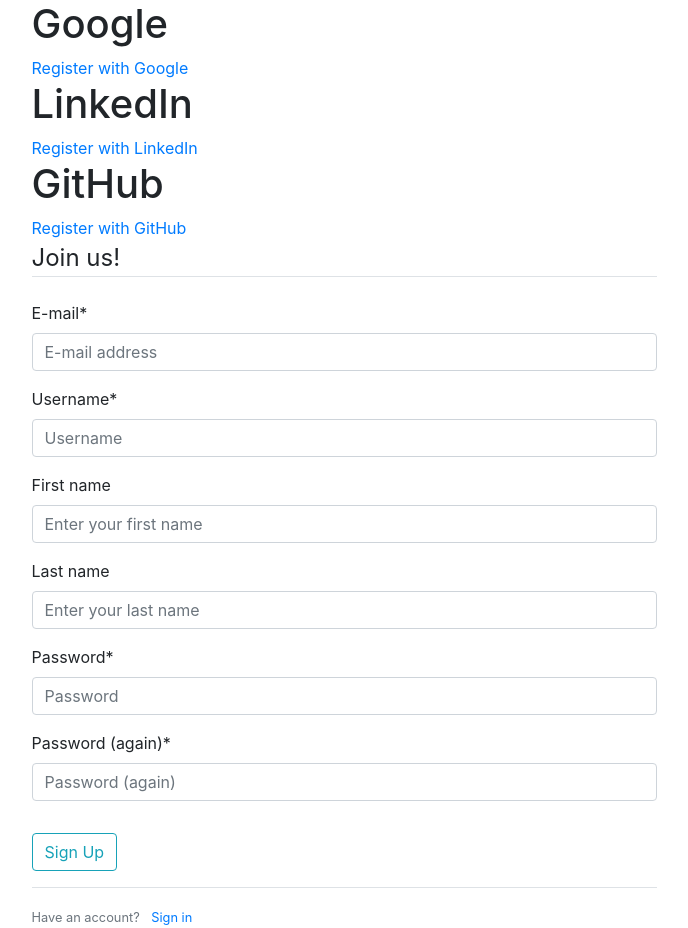
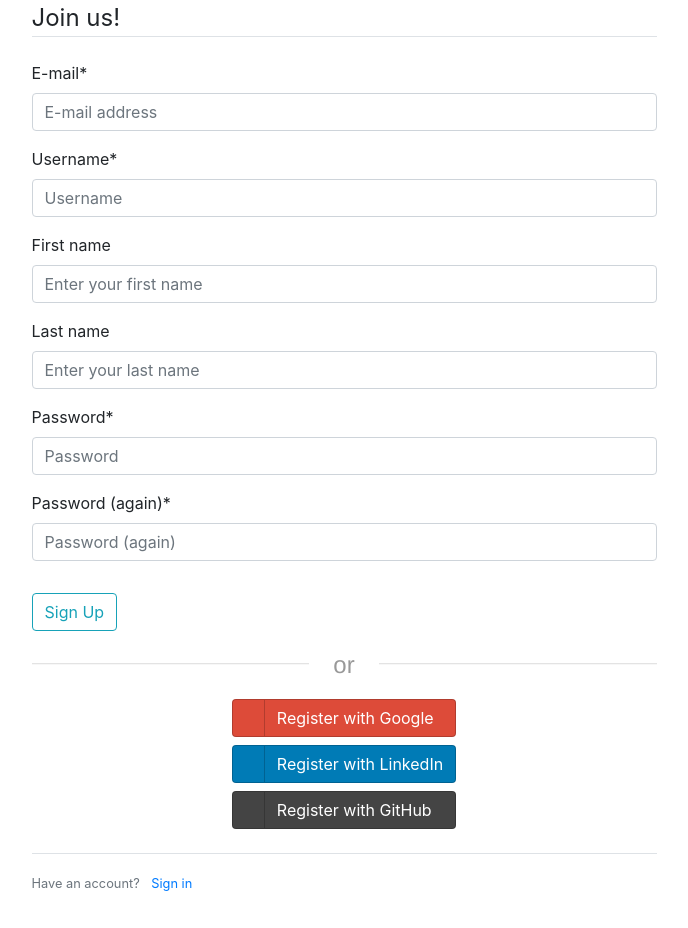
Before and after one commit to Devs-Hunting/stock-market-app, a Django app: page /accounts/signup/ in a window 1280 px wide. Shown: the part 72-1000 px from the top of the page, without its empty margins (296-984 px from the left). After the commit the page ends 963 px from the top, so only its background shows below. Run offline with Django 4.2, Linux system fonts and the light colour scheme; some libraries are stand-ins or nearby versions.

Commit message:
Social app icons reworked: - css for social buttons downloaded - fontawesomefree installed - custom divider created between form and social apps icons

```diff
--- a/requirements.txt
+++ b/requirements.txt
@@ -11,6 +11,7 @@
 django-allauth==0.54.0
 django-crispy-forms==2.0
 filelock==3.12.2
+fontawesomefree==6.4.0
 identify==2.5.24
 idna==3.4
 nodeenv==1.8.0
--- a/src/psmproject/psmproject/settings/development.py
+++ b/src/psmproject/psmproject/settings/development.py
@@ -48,6 +48,7 @@
     "allauth.socialaccount.providers.linkedin_oauth2",
     "allauth.socialaccount.providers.google",
     "allauth.socialaccount.providers.github",
+    "fontawesomefree",
 ]
 
 MIDDLEWARE = [
@@ -134,6 +135,10 @@
 
 STATIC_URL = "static/"
 
+STATICFILES_DIRS = [
+    BASE_DIR / "static",
+]
+
 # Default primary key field type
 # https://docs.djangoproject.com/en/4.2/ref/settings/#default-auto-field
 
--- /dev/null
+++ b/src/psmproject/static/css/divider.css
@@ -0,0 +1,20 @@
+.text-divider   {
+    margin: 2em 0;
+    line-height: 0;
+    text-align: center;
+}
+
+.text-divider span  {
+    background-color: #fff;
+    padding: 1em;
+    font-family: Helvetica,Arial,FreeSans,sans-serif;
+    font-size: 1.5rem;
+    color: #999;
+}
+
+.text-divider:before    {
+    content: " ";
+    display: block;
+    border-top: 1px solid #e3e3e3;
+    border-bottom: 1px solid #f7f7f7;
+}
--- a/src/psmproject/templates/base.html
+++ b/src/psmproject/templates/base.html
@@ -2,6 +2,8 @@
 <html>
   <head>
     {% include "head.html" %}
+    {% block head %}
+    {% endblock %}
   </head>
   <body>
     {%include "navbar.html" %}
--- a/src/psmproject/usersapp/templates/account/signup.html
+++ b/src/psmproject/usersapp/templates/account/signup.html
@@ -1,16 +1,18 @@
 {% extends 'base.html' %}
+{% load static %}
 {% load crispy_forms_tags %}
 {% load socialaccount %}
+
+{% block head %}
+    <link rel="stylesheet" href="{% static 'css/bootstrap-social.css' %}">
+    <link rel="stylesheet" href="{% static 'css/divider.css' %}">
+    <link href="{% static 'fontawesomefree/css/fontawesome.css' %}" rel="stylesheet" type="text/css">
+    <link href="{% static 'fontawesomefree/css/brands.css' %}" rel="stylesheet" type="text/css">
+{% endblock %}
 
 {% block content %}
     <div class="row justify-content-center">
         <div class="col-sm-6">
-            <h1>Google</h1>
-            <a href="{% provider_login_url 'google' %}">Register with Google</a>
-            <h1>LinkedIn</h1>
-            <a href="{% provider_login_url 'linkedin_oauth2' %}">Register with LinkedIn</a>
-            <h1>GitHub</h1>
-            <a href="{% provider_login_url 'github' %}">Register with GitHub</a>
             <form method="POST">
                 {% csrf_token %}
                 <fieldset class="form-group">
@@ -21,6 +23,24 @@
                     <button class="btn btn-outline-info" type="submit">Sign Up</button>
                 </div>
             </form>
+            <p class="text-divider"><span>or</span></p>
+            <div class="row justify-content-center">
+                <div class="text-center">
+                    <a class="btn btn-block btn-social btn-google" href="{% provider_login_url 'google' %}">
+                        <span class="fa-brands fa-google"></span>
+                        Register with Google
+                    </a>
+                    <a class="btn btn-block btn-social btn-linkedin" href="{% provider_login_url 'linkedin_oauth2' %}">
+                        <span class="fa-brands fa-linkedin"></span>
+                        Register with LinkedIn
+                    </a>
+                    <a class="btn btn-block btn-social btn-github" href="{% provider_login_url 'github' %}">
+                        <span class="fa-brands fa-github"></span>
+                        Register with GitHub
+                    </a>
+                </div>
+            </div>
+            <br>
             <div class="border-top pt-3">
                 <small class="text-muted">
                     Have an account? <a class="ml-2" href="{% url 'account_login' %}">Sign in</a>
```
Also changed, not shown: src/psmproject/usersapp/templates/account/login.html (+26 -6 lines), src/psmproject/static/css/bootstrap-social.css (added).
